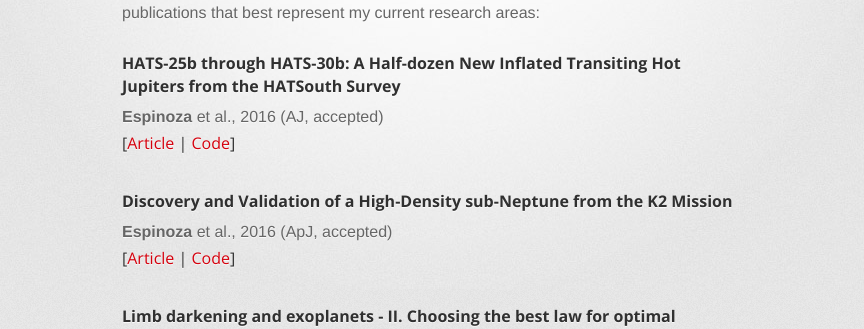
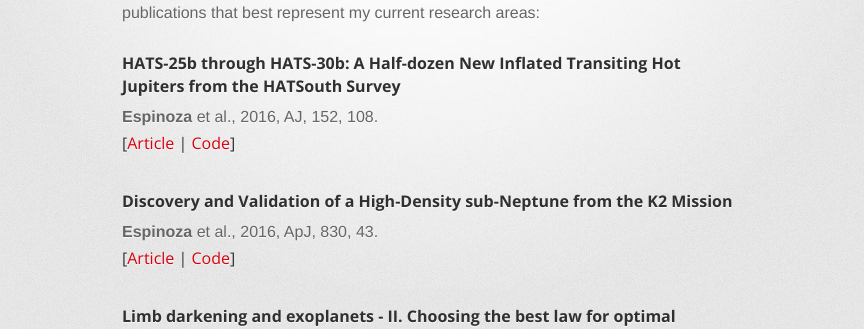
Before and after one commit to cphyc/cphyc.github.io, a Jekyll site: the page built from publications/index.html, in a window 1280 px wide. Shown: the part 284-613 px from the top of the page, without its empty margins (208-1072 px from the left). Built offline with Jekyll 4.4.1, drawn with Linux system fonts in a browser that asks for light colours.

Commit message:
Modified publications.

```diff
--- a/publications/index.html
+++ b/publications/index.html
@@ -12,13 +12,13 @@ Here is a list of selected publications that best represent my current research
 <section id="first-author">
   <div class="job">
     <h4><b>HATS-25b through HATS-30b: A Half-dozen New Inflated Transiting Hot Jupiters from the HATSouth Survey</b></h4>
-    <b>Espinoza</b> et al., 2016 (AJ, accepted)
+    <b>Espinoza</b> et al., 2016, AJ, 152, 108.
     <h5>[<a href="http://adsabs.harvard.edu/abs/2016arXiv160600023E" target="_blank">Article</a> | <a href="https://github.com/nespinoza/luckyimg-reduction" target="_blank">Code</a>]</h5>
   </div>
   <br>
   <div class="job">
     <h4><b>Discovery and Validation of a High-Density sub-Neptune from the K2 Mission</b></h4>
-    <b>Espinoza</b> et al., 2016 (ApJ, accepted)
+    <b>Espinoza</b> et al., 2016, ApJ, 830, 43.
     <h5>[<a href="http://adsabs.harvard.edu/abs/2016arXiv160107608E" target="_blank">Article</a> | <a href="https://github.com/nespinoza/exonailer" target="_blank">Code</a>]</h5>
   </div>
   <br>
```
